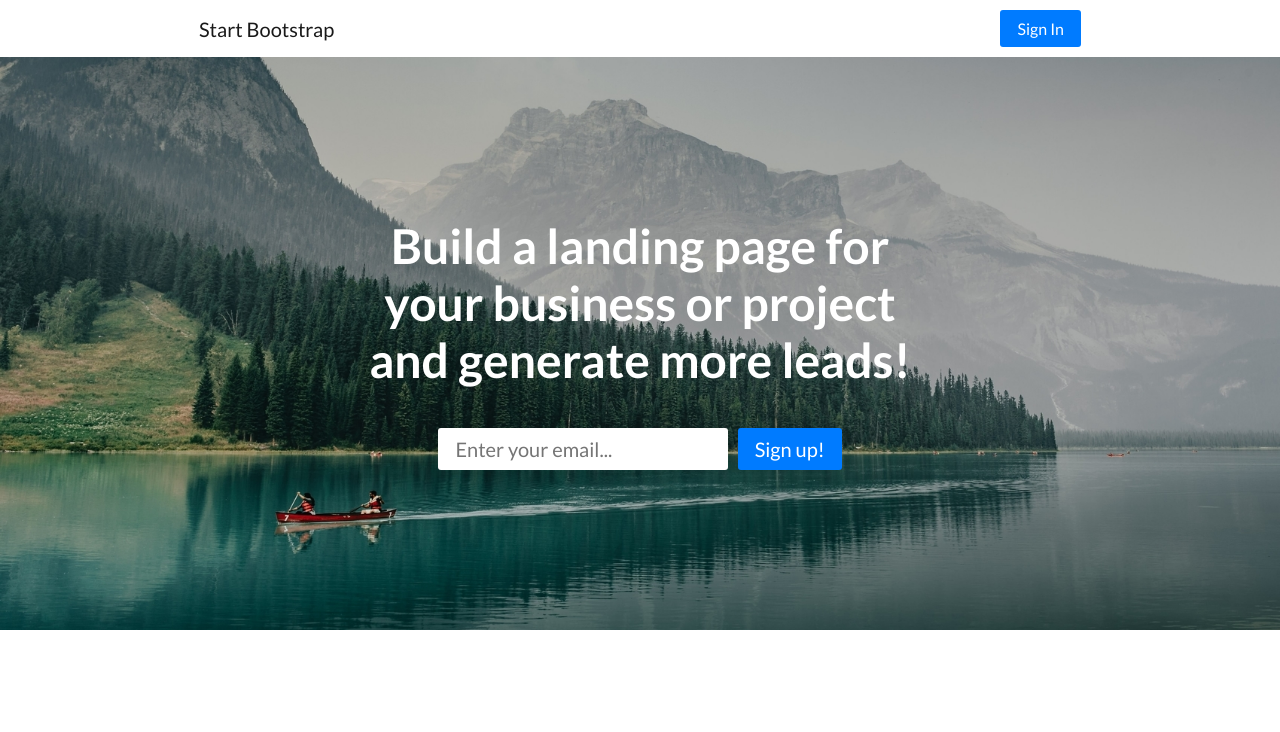
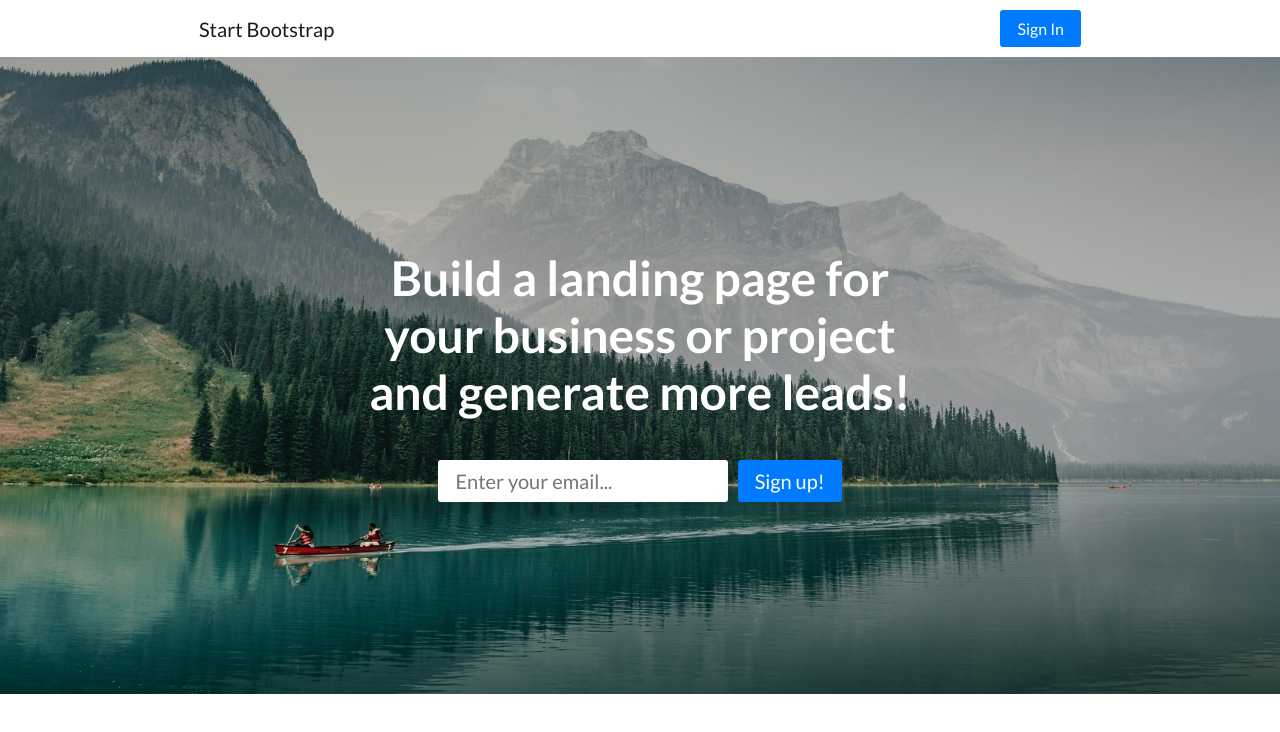
Before and after one commit to Claytonhart/themes, a React (Create React App) app in the folder 1theme/: page / in a window 1280 px wide. Shown: the top 732 px of the page. Built offline with nearby package versions, Linux system fonts and the light colour scheme.

Commit message:
tweaked masthead height

```diff
--- a/1theme/src/styles/components/_masthead.scss
+++ b/1theme/src/styles/components/_masthead.scss
@@ -3,8 +3,8 @@
   background-size: cover;
   background-repeat: no-repeat;
   background-position: center;
-  padding-top: 16rem;
-  padding-bottom: 16rem;
+  padding-top: 19.2rem;
+  padding-bottom: 19.2rem;
 
   &__container {
     margin: 0 auto;
@@ -32,6 +32,7 @@
     font-size: 2rem;
     border-radius: 3px;
     border: 1px solid transparent;
+    outline: none;
     margin-right: 1rem;
     flex: 1;
   }
```
